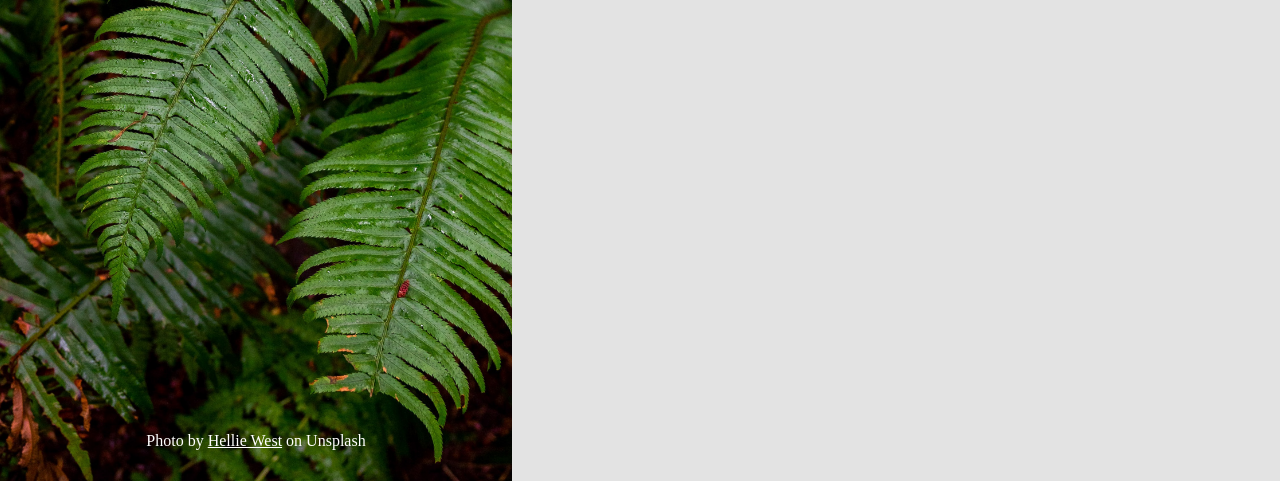
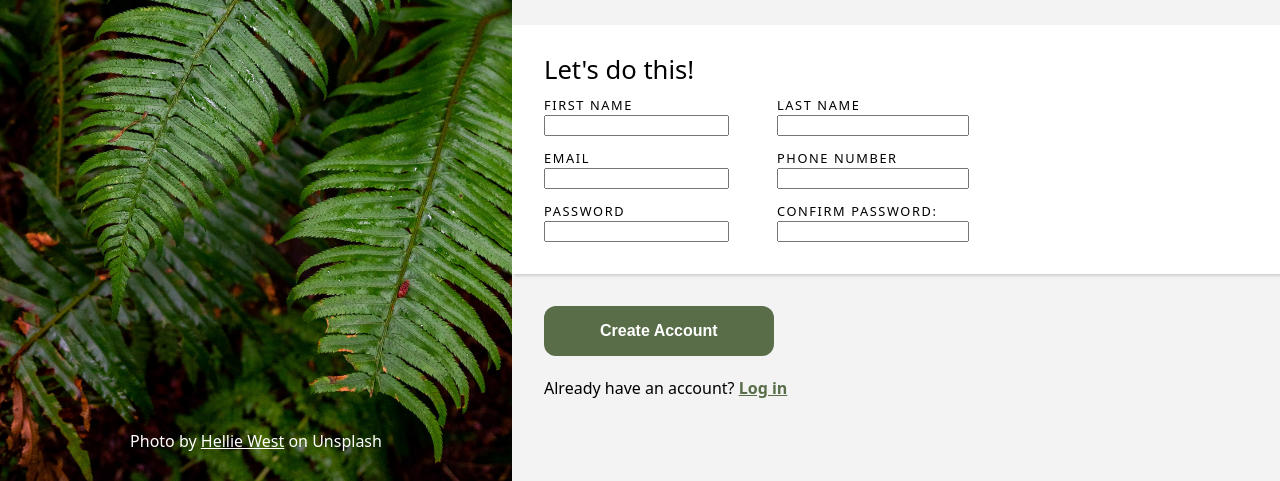
Before and after one commit to tomaszwasik31/sign-up-form, a plain HTML site: page index.html in a window 1280 px wide. Shown: the part 319-800 px from the top of the page. Drawn offline with Linux system fonts and the light colour scheme.

Commit message:
base css and html done

```diff
--- a/index.html
+++ b/index.html
@@ -16,10 +16,60 @@
           <h1>Odin</h1>
         </div>
         <div class="copyright_wrapper">
-            <p>Photo by <a href="www.google.com">Hellie West</a> on Unsplash</p>
+          <p>Photo by <a href="www.google.com">Hellie West</a> on Unsplash</p>
         </div>
       </div>
-      <div class="right_wrapper"></div>
+      <div class="right_wrapper">
+        <div class="text_wrapper">
+          <h2>
+            This is not a real online service! Lorem ipsum dolor sit amet
+            consectetur, adipisicing elit. Necessitatibus, commodi! Sign up now
+            to get started. <br /><br />You know you want to.
+          </h2>
+        </div>
+
+          <form>
+            <div class="form_wrapper">
+            <legend>Let's do this!</legend>
+            <fieldset>
+              <div class="form_field">
+                <label for="firstname">First Name</label>
+                <input type="text" id="firstname" name="user_first_name" />
+              </div>
+              <div class="form_field">
+                <label for="lastname">Last Name</label>
+                <input type="text" id="lastname" name="user_last_name" />
+              </div>
+              <div class="form_field">
+                <label for="email">Email</label>
+                <input type="email" id="email" name="user_email" />
+              </div>
+              <div class="form_field">
+                <label for="tel">Phone number</label>
+                <input type="tel" id="tel" name="user_tel" />
+              </div>
+              <div class="form_field">
+                <label for="password">Password</label>
+                <input type="password" id="password" name="user_password" />
+              </div>
+              <div class="form_field">
+                <label for="confirm_password">Confirm Password:</label>
+                <input
+                  type="password"
+                  id="confirm_password"
+                  name="confirm_password"
+                />
+              </div>
+            </fieldset>
+        </div>
+        <div class="form_btn_wrapper">
+            <button type="submit">Create Account</button>
+            <p>Already have an account? <a href="">Log in</a></p>
+        </div>
+
+          </form>
+        </div>
+      </div>
     </div>
   </body>
 </html>
--- a/style.css
+++ b/style.css
@@ -129,7 +129,10 @@ table {
 }
 
 /* my css starts here */
-
+body {
+  font-family: system-ui, -apple-system, BlinkMacSystemFont, "Segoe UI", Roboto,
+    Oxygen, Ubuntu, Cantarell, "Open Sans", "Helvetica Neue", sans-serif;
+}
 @font-face {
   font-family: norse;
   src: url(fonts/Norse-Bold.otf);
@@ -151,12 +154,9 @@ table {
   justify-content: space-between;
   align-items: center;
   padding-bottom: 2rem;
-
-
-
 }
 
-.logo_wrapper{
+.logo_wrapper {
   width: 100%;
   height: 120px;
   background-color: rgba(0, 0, 0, 0.6);
@@ -165,28 +165,83 @@ table {
   align-items: center;
   margin-top: 10rem;
   padding: 1rem;
-
 }
 
-.logo{
+.logo {
   width: 100px;
   height: auto;
 }
-h1{
+h1 {
   color: white;
   font-size: 4rem;
   font-family: norse;
 }
-.copyright_wrapper{
+.copyright_wrapper {
   color: white;
 }
 
-a{
+a {
   color: white;
   text-decoration: underline;
 }
 
 .right_wrapper {
-  background-color: #e3e3e3;
+  background-color: #f3f3f3;
   width: 60%;
 }
+.text_wrapper {
+  padding: 10rem 2rem 4rem 2rem;
+}
+h2 {
+  font-size: 1.5rem;
+}
+.form_wrapper {
+  padding: 2rem;
+  background-color: white;
+  box-shadow: rgba(0, 0, 0, 0.15) 1.95px 1.95px 2.6px;
+}
+legend {
+  font-size: 1.6rem;
+  padding-bottom: 1rem;
+}
+fieldset {
+  display: grid;
+  grid-template-columns: 1fr 3fr;
+  row-gap: 1rem;
+  column-gap: 3rem;
+}
+.form_field {
+  display: flex;
+  flex-direction: column;
+  max-width: 12rem;
+}
+
+label {
+  font-size: 0.8rem;
+  font-weight: 500;
+  text-transform: uppercase;
+  letter-spacing: 0.1rem;
+  padding-bottom: 0.2rem;
+}
+
+.form_btn_wrapper {
+  margin: 2rem;
+}
+form button {
+  padding: 1rem 3.5rem;
+  border-radius: 0.75rem;
+  color: white;
+  font-size: 1rem;
+  font-weight: 600;
+  background-color: #596d48;
+  border: 0;
+
+}
+
+form p{
+  margin-top: 1.5rem;
+}
+form a{
+  color: #596d48;
+  font-weight: 600;
+}
```
